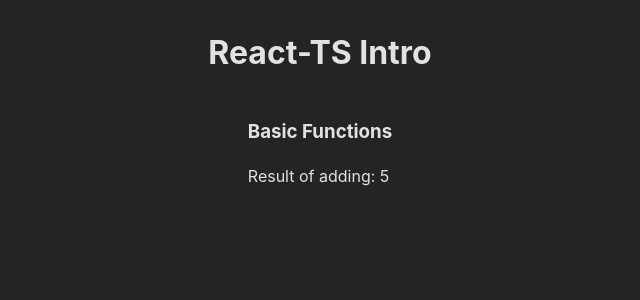
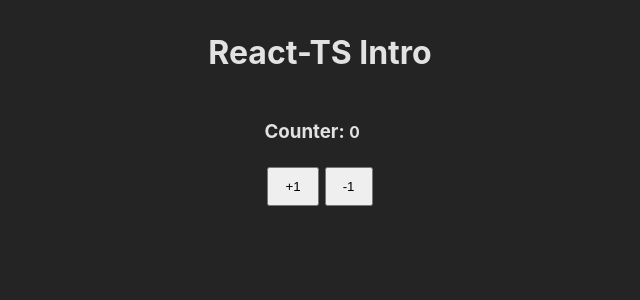
Before and after one commit to ayunierto/01-react-fundation, a React (Vite) app: page / in a window 1280 px wide. Shown: the top 300 px of the page, without its empty margins (328-968 px from the left). Built offline with nearby package versions, Linux system fonts and the light colour scheme.

Commit message:
useState (counter)

```diff
--- a/src/App.tsx
+++ b/src/App.tsx
@@ -1,3 +1,4 @@
+import { Counter } from "./components";
 import { BasicFunctions } from "./typescript";
 import ObjectLiteral from "./typescript/ObjectLiteral";
 
@@ -9,7 +10,8 @@
 
         {/* <BasicTypes /> */}
         {/* <ObjectLiteral /> */}
-        <BasicFunctions />
+        {/* <BasicFunctions /> */}
+        <Counter />
       </main>
     </>
   );
--- /dev/null
+++ b/src/components/Counter.tsx
@@ -0,0 +1,21 @@
+import { useState } from "react";
+
+export const Counter = () => {
+  const [count, setCount] = useState<number>(0);
+  const increaseBy = (value: number) => {
+    setCount(count + value);
+  };
+  return (
+    <div>
+      <h3>
+        Counter: <small>{count}</small>
+      </h3>
+      <div>
+        <button onClick={() => increaseBy(+1)}>+1</button>
+        <button onClick={() => increaseBy(-1)}>-1</button>
+      </div>
+    </div>
+  );
+};
+
+export default Counter;
--- /dev/null
+++ b/src/components/index.ts
@@ -0,0 +1 @@
+export * from "./Counter";
--- a/src/index.css
+++ b/src/index.css
@@ -25,3 +25,8 @@
   padding: 5px;
   margin-bottom: 10px;
 }
+
+button {
+  padding: 10px 16px;
+  margin: 3px;
+}
```
